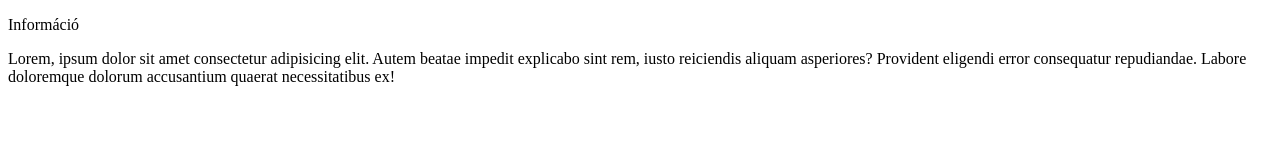
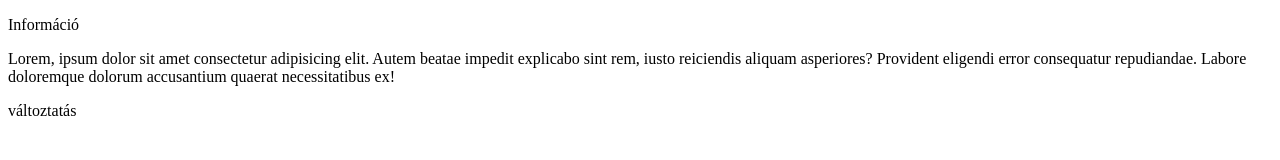
Before and after one commit to vargaszabi/Elso_Repo, a plain HTML site: page index.html in a window 1280 px wide. Drawn offline with Linux system fonts and the light colour scheme.

Commit message:
minden commit

```diff
--- a/index.html
+++ b/index.html
@@ -9,5 +9,6 @@
 <body>
     <p>Információ</p>
     <p>Lorem, ipsum dolor sit amet consectetur adipisicing elit. Autem beatae impedit explicabo sint rem, iusto reiciendis aliquam asperiores? Provident eligendi error consequatur repudiandae. Labore doloremque dolorum accusantium quaerat necessitatibus ex!</p>
+    <p>változtatás</p>
 </body>
 </html>
```
